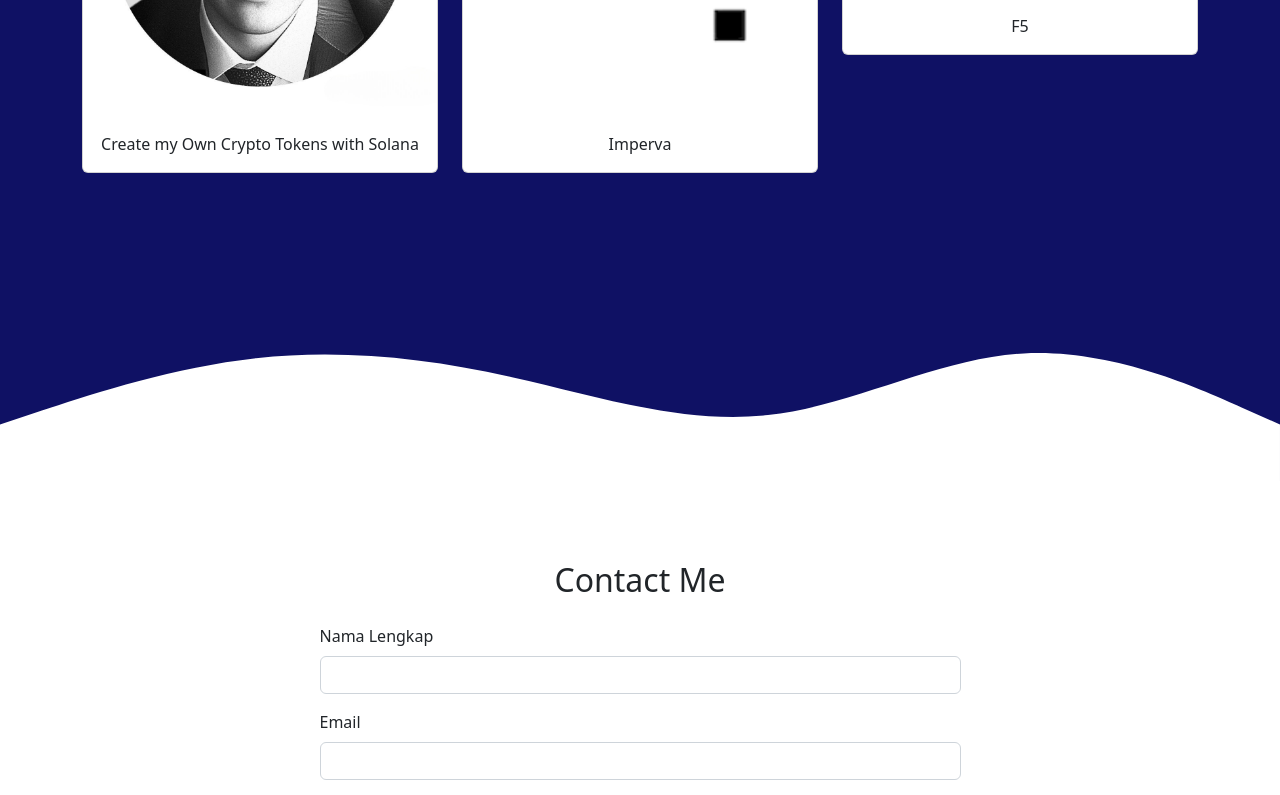
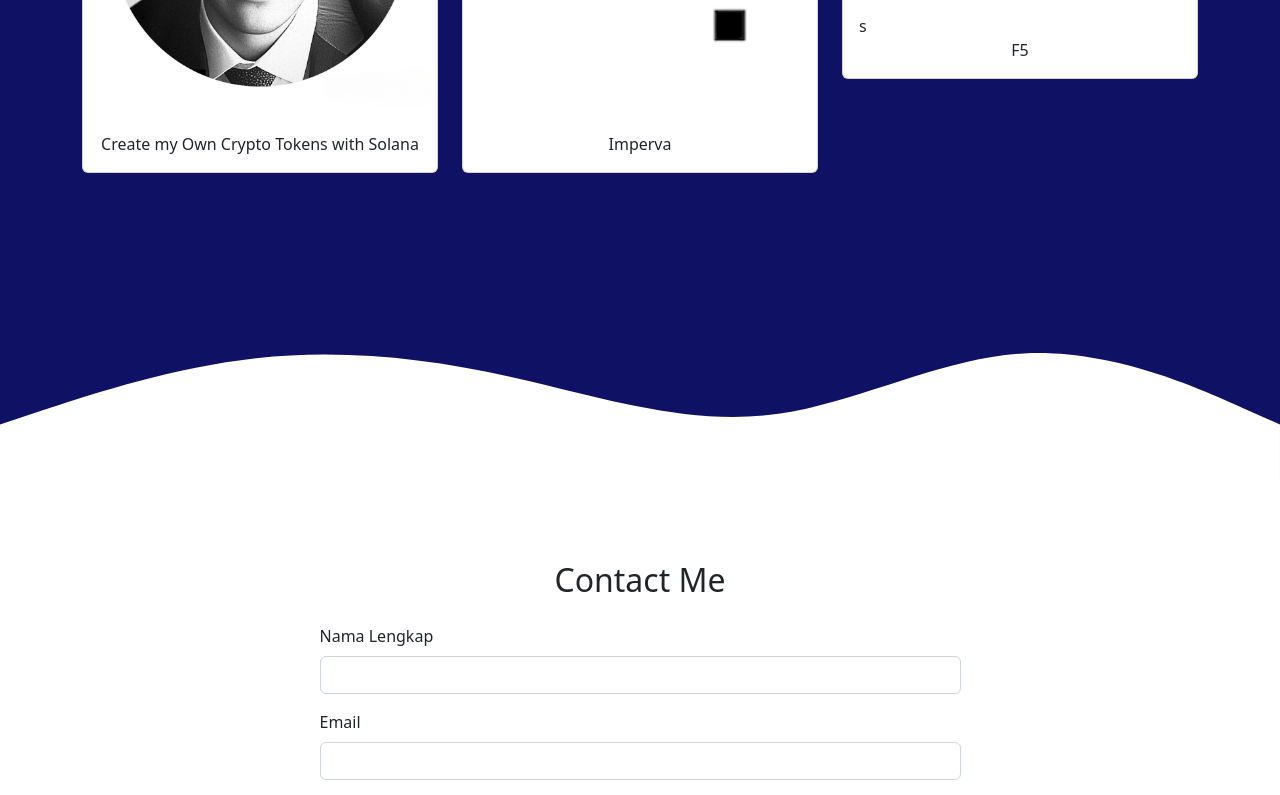
Before and after one commit to KhanzaAntarariq/khanzaantarariq.github.io, a plain HTML site: page index.html in a window 1280 px wide. Shown: the part 1626-2421 px from the top of the page. Drawn offline with nearby package versions, Linux system fonts and the light colour scheme.

Commit message:
Update index.html

```diff
--- a/index.html
+++ b/index.html
@@ -120,7 +120,7 @@
           <div class="col-md-4 mb-4">
             <div class="card">
               <img src="img/F5_Networks-Logo.wine.png" class="card-img-top" alt="..." />
-              <div class="card-body">
+              <div class="card-body">s
                 <p class="card-text">F5</p>
               </div>
             </div>
```
